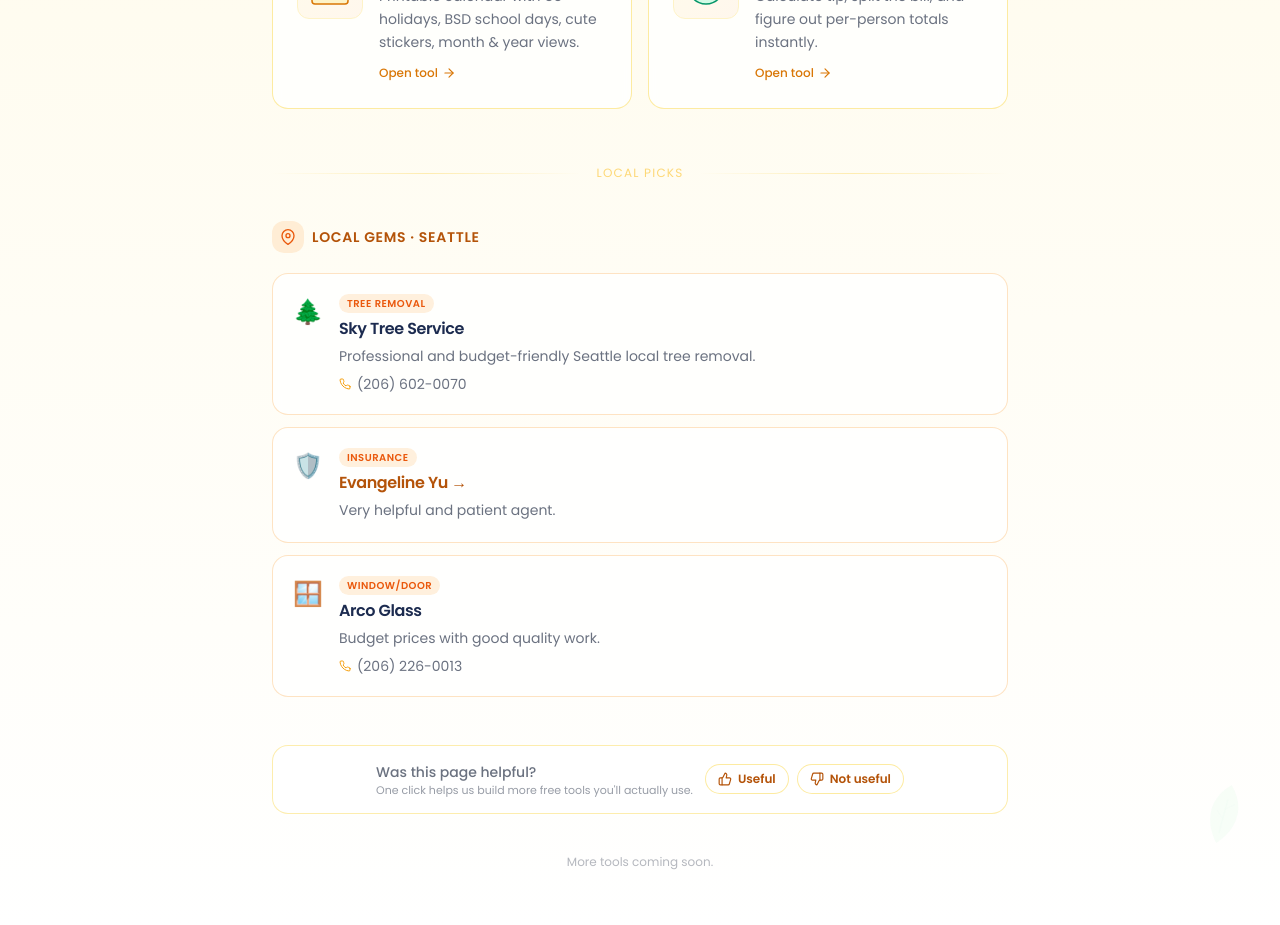
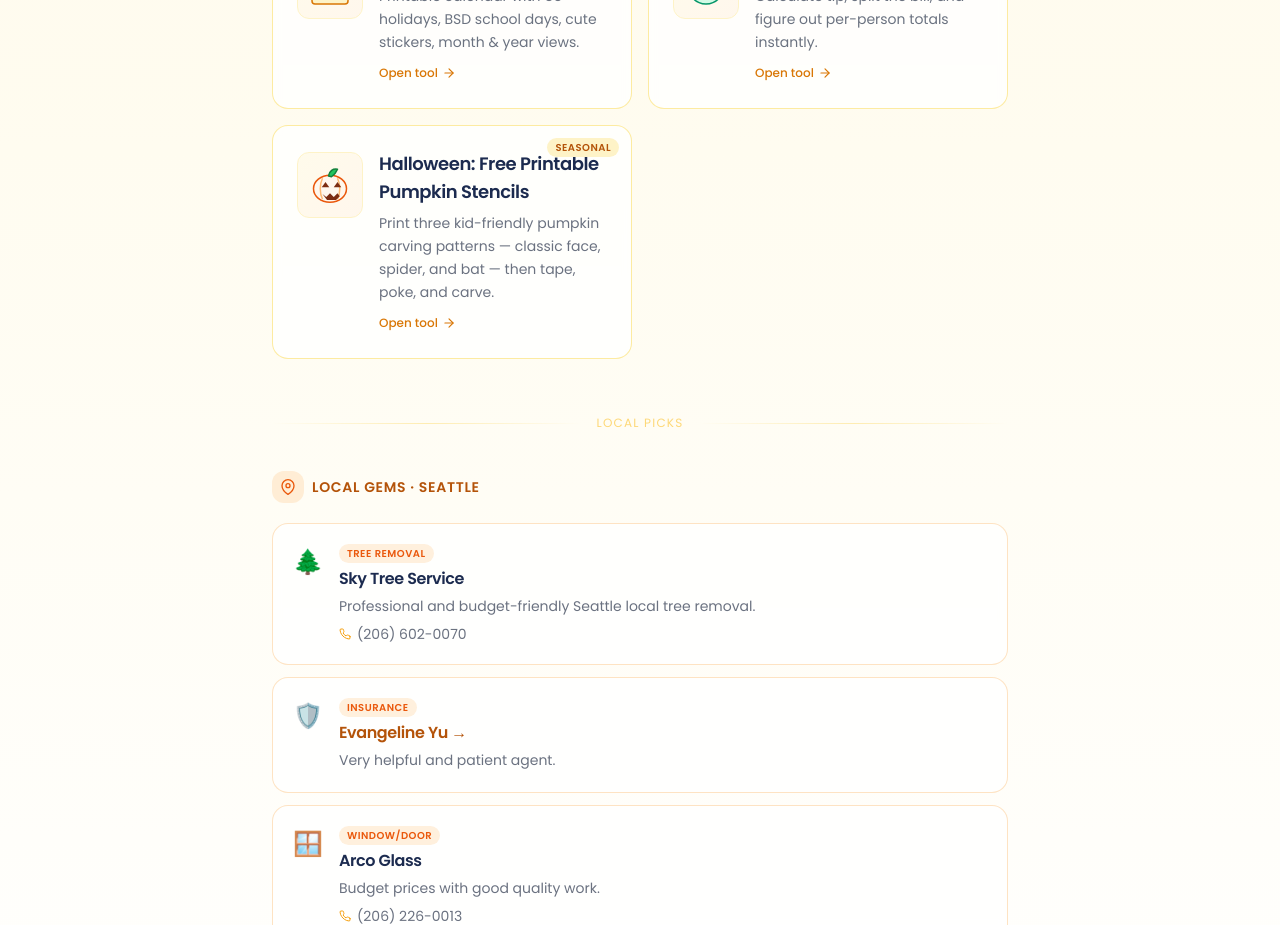
Before and after one commit to jingtingofkirkland/lifehacks, a Next.js app: page /tools in a window 1280 px wide. Shown: the part 1020-1945 px from the top of the page. Built offline with nearby package versions, Linux system fonts and the light colour scheme.

Commit message:
feat(tools): add pumpkin stencils entry (#37)

```diff
--- a/src/app/tools/page.tsx
+++ b/src/app/tools/page.tsx
@@ -43,6 +43,22 @@
       </svg>
     ),
     tag: 'Calculator',
+  },
+  {
+    title: 'Halloween: Free Printable Pumpkin Stencils',
+    desc: 'Print three kid-friendly pumpkin carving patterns — classic face, spider, and bat — then tape, poke, and carve.',
+    href: '/halloween/pumpkin-stencils',
+    icon: (
+      <svg width="48" height="48" viewBox="0 0 64 64" fill="none">
+        <ellipse cx="32" cy="37" rx="22" ry="18" fill="#FFF7ED" stroke="#EA580C" strokeWidth="2"/>
+        <path d="M22 23c-4 8-4 20 0 28M42 23c4 8 4 20 0 28" stroke="#FDBA74" strokeWidth="2"/>
+        <path d="M30 20c1-7 6-10 12-9-2 5-5 8-8 10Z" fill="#22C55E" stroke="#15803D" strokeWidth="2" strokeLinejoin="round"/>
+        <path d="M21 35l5-7 5 7Z" fill="#7C2D12"/>
+        <path d="M37 35l5-7 5 7Z" fill="#7C2D12"/>
+        <path d="M22 44l5 4 5-5 5 5 5-5 3 4-5 5H28Z" fill="#7C2D12" strokeLinejoin="round"/>
+      </svg>
+    ),
+    tag: 'Seasonal',
   },
 ];
 
```
